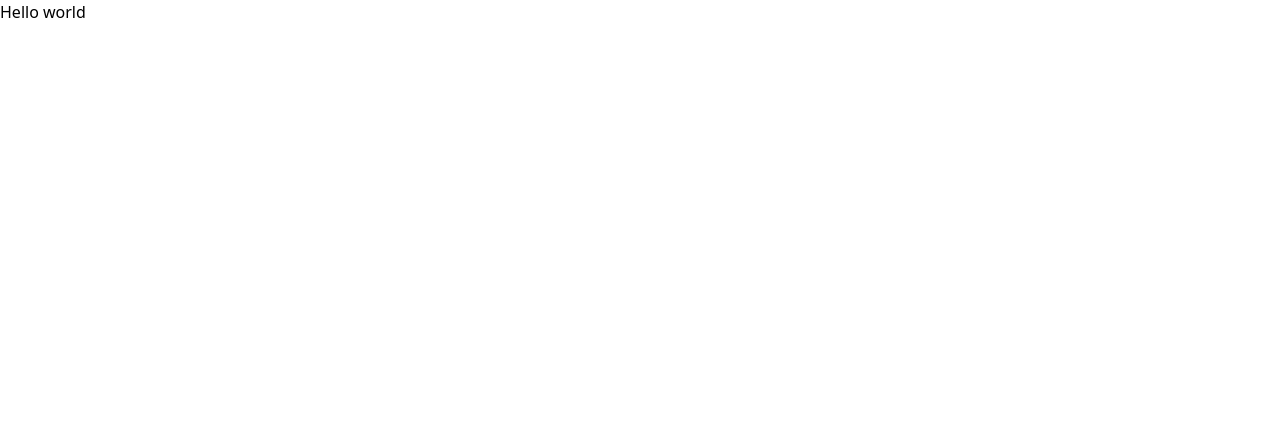
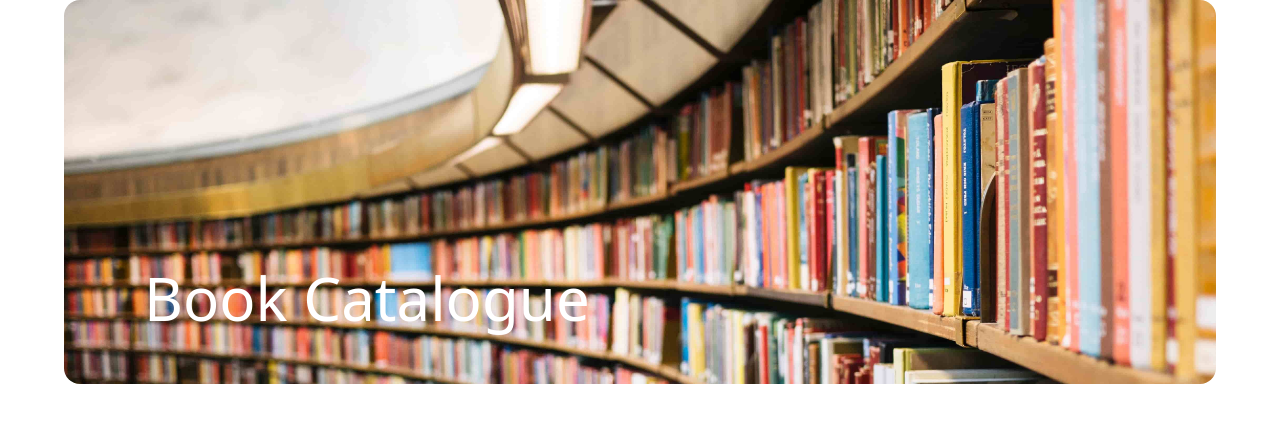
Before and after one commit to BorislavBenderov/mern-book-app, a React (Create React App) app in the folder client/: page / in a window 1280 px wide. Shown: the top 422 px of the page. Built offline with nearby package versions, Linux system fonts and the light colour scheme.

Commit message:
Add dashboard page

```diff
--- a/client/src/App.js
+++ b/client/src/App.js
@@ -1,7 +1,9 @@
+import { Dashboard } from "./pages/dashboard/Dashboard";
+
 function App() {
   return (
-    <div className="App">
-      Hello world
+    <div className='max-w-6xl m-auto'>
+      <Dashboard />
     </div>
   );
 }
--- /dev/null
+++ b/client/src/pages/dashboard/Dashboard.js
@@ -0,0 +1,26 @@
+import BOOK from '../../assets/book.jpg';
+import { BookCard } from '../../components/book-card/BookCard';
+
+export const Dashboard = () => {
+    return (
+        <>
+            <section className="mb-16">
+                <div className="relative h-96 overflow-hidden rounded-2xl">
+                    <img
+                        src={BOOK}
+                        className=""
+                        alt=""
+                    />
+                    <div className="absolute right-20 bottom-14 left-20">
+                        <h2 className="text-6xl text-white drop-shadow-xl">Book Catalogue</h2>
+                    </div>
+                </div>
+            </section>
+            <section className="mb-16">
+                <div className="grid grid-cols-7 gap-8 mb-16">
+                    <BookCard />
+                </div>
+            </section>
+        </>
+    );
+}
```
